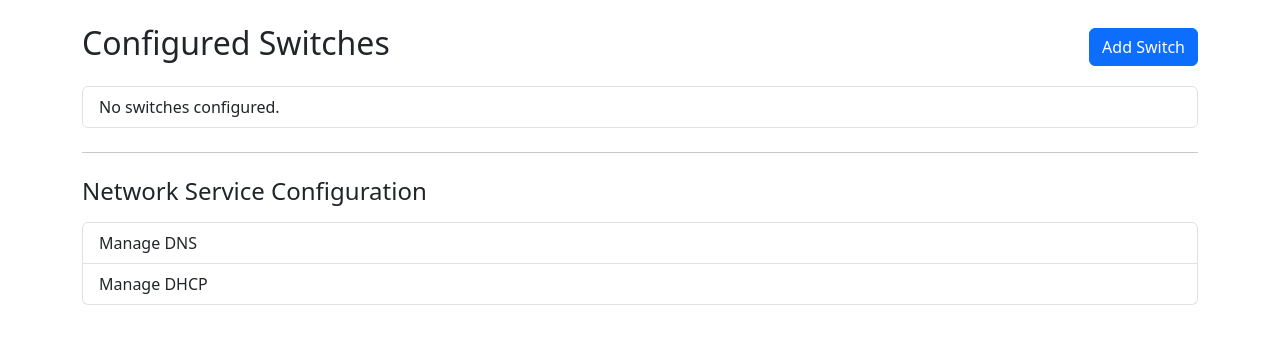
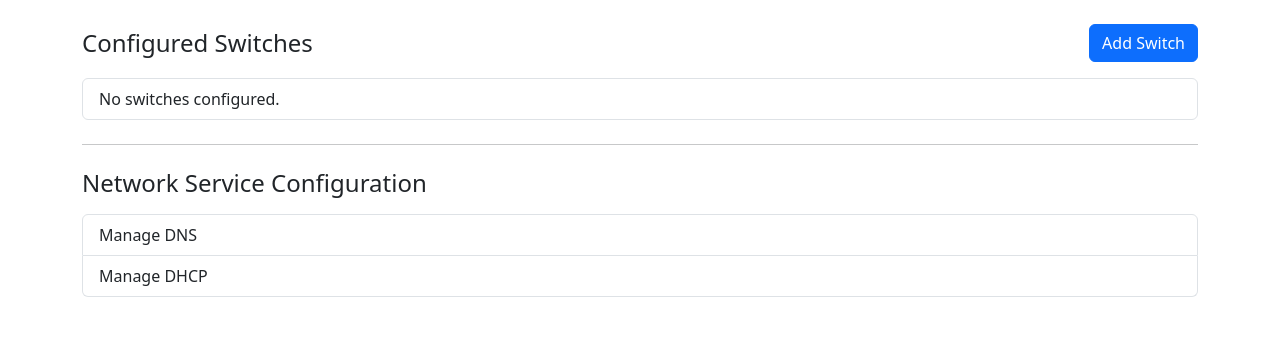
Before and after one commit to joeldavis84/switchport-management, a Flask app: page / in a window 1280 px wide. Shown: the part 56-400 px from the top of the page. Run offline with Flask 3, Linux system fonts and the light colour scheme.

Commit message:
Update heading styles in index.html: Modify headings for 'Configured Switches' and 'Network Service Configuration' sections to improve visual consistency and spacing in the user interface.

```diff
--- a/app/templates/index.html
+++ b/app/templates/index.html
@@ -1,7 +1,7 @@
 {% extends 'base.html' %}
 {% block content %}
 <div class="d-flex justify-content-between align-items-center mb-3">
-    <h2>Configured Switches</h2>
+    <h2 class="h4 mb-0">Configured Switches</h2>
     <a href="{{ url_for('switches.add_switch') }}" class="btn btn-primary">Add Switch</a>
 </div>
 <ul class="list-group">
@@ -19,7 +19,9 @@
 
 <hr class="my-4">
 
-<h2 class="h4 mb-3">Network Service Configuration</h2>
+<div class="mb-3">
+    <h2 class="h4 mb-0">Network Service Configuration</h2>
+</div>
 <div class="list-group mb-4">
     <a href="#" class="list-group-item list-group-item-action">Manage DNS</a>
     <a href="#" class="list-group-item list-group-item-action">Manage DHCP</a>
```
